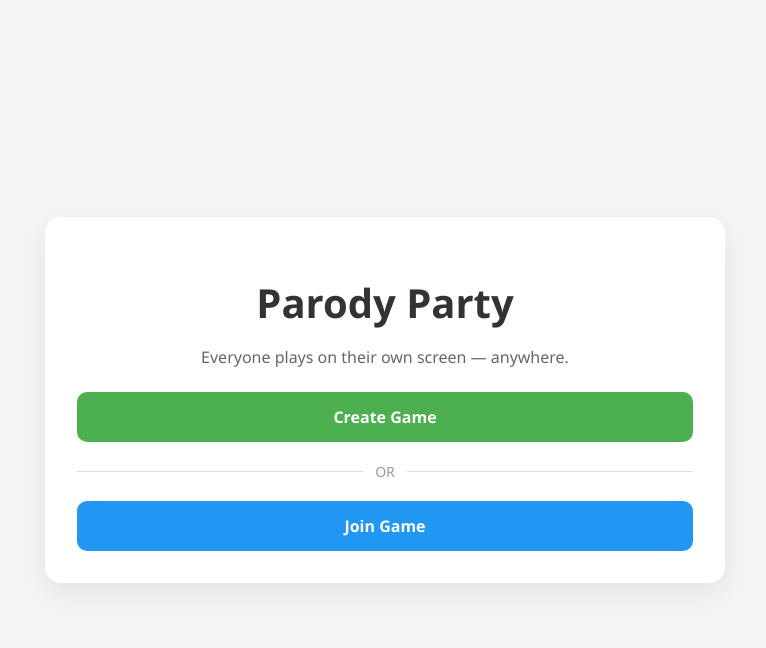
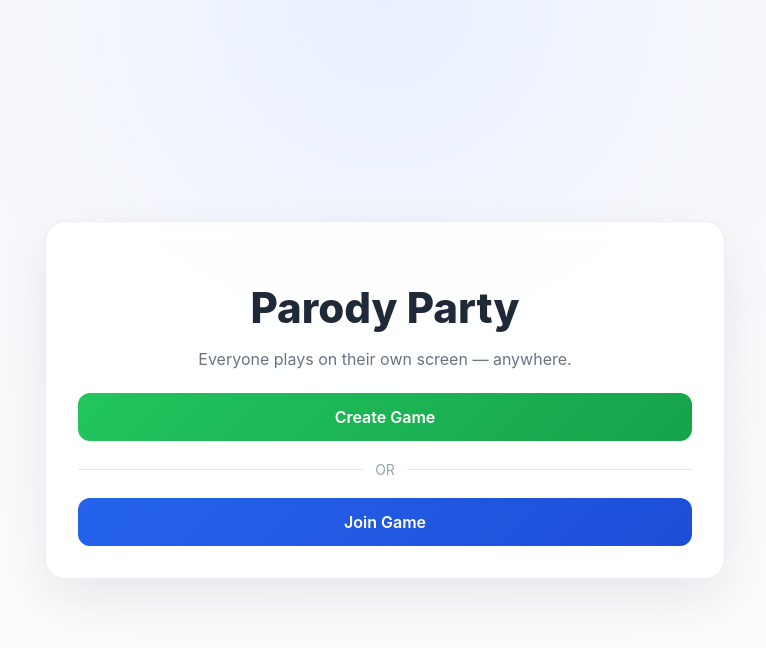
Before and after one commit to WhatsWord1211/ParodyParty, a React (Vite) app: page / in a window 1280 px wide. Shown: the top 648 px of the page, without its empty margins (255-1021 px from the left). Built offline with nearby package versions, Linux system fonts and the light colour scheme.

Commit message:
Modernize UI styling

```diff
--- a/src/styles.css
+++ b/src/styles.css
@@ -4,9 +4,9 @@
 
 body {
   margin: 0;
-  font-family: 'Segoe UI', Tahoma, Geneva, Verdana, sans-serif;
-  background: #f5f5f5;
-  color: #333;
+  font-family: 'Inter', 'Segoe UI', Tahoma, Geneva, Verdana, sans-serif;
+  background: radial-gradient(circle at top, #e8f0ff 0%, #f7f8fb 40%, #ffffff 100%);
+  color: #1f2937;
 }
 
 button,
@@ -23,23 +23,25 @@ input {
 }
 
 .card {
-  background: #fff;
-  border-radius: 16px;
+  background: rgba(255, 255, 255, 0.9);
+  border-radius: 20px;
   padding: 32px;
   width: min(680px, 100%);
-  box-shadow: 0 10px 30px rgba(0, 0, 0, 0.08);
+  box-shadow: 0 20px 50px rgba(15, 23, 42, 0.08);
+  border: 1px solid rgba(148, 163, 184, 0.2);
+  backdrop-filter: blur(10px);
 }
 
 .title {
-  font-size: 40px;
-  font-weight: 700;
+  font-size: 42px;
+  font-weight: 800;
   text-align: center;
   margin-bottom: 8px;
 }
 
 .subtitle {
   text-align: center;
-  color: #666;
+  color: #6b7280;
   margin-bottom: 24px;
 }
 
@@ -47,12 +49,16 @@ input {
   width: 100%;
   padding: 14px 18px;
   border: none;
-  border-radius: 10px;
+  border-radius: 12px;
   font-size: 16px;
   font-weight: 600;
   cursor: pointer;
   color: #fff;
-  transition: transform 0.15s ease, opacity 0.15s ease;
+  transition: transform 0.15s ease, box-shadow 0.2s ease, opacity 0.15s ease;
+}
+
+.button:hover {
+  transform: translateY(-1px);
 }
 
 .button:disabled {
@@ -61,20 +67,21 @@ input {
 }
 
 .button-selected {
-  outline: 3px solid #2e7d32;
+  outline: 3px solid rgba(34, 197, 94, 0.5);
+  box-shadow: 0 10px 20px rgba(34, 197, 94, 0.2);
 }
 .button-primary {
-  background: #4caf50;
+  background: linear-gradient(135deg, #22c55e 0%, #16a34a 100%);
 }
 
 .button-secondary {
-  background: #2196f3;
+  background: linear-gradient(135deg, #2563eb 0%, #1d4ed8 100%);
 }
 
 .button-outline {
-  background: transparent;
-  border: 2px solid #2196f3;
-  color: #2196f3;
+  background: #ffffff;
+  border: 2px solid #bfdbfe;
+  color: #1d4ed8;
 }
 
 .button-row {
@@ -92,7 +99,7 @@ input {
   align-items: center;
   gap: 12px;
   margin: 20px 0;
-  color: #999;
+  color: #94a3b8;
   font-size: 14px;
 }
 
@@ -101,7 +108,7 @@ input {
   content: '';
   height: 1px;
   flex: 1;
-  background: #ddd;
+  background: #e2e8f0;
 }
 
 .input-group {
@@ -118,15 +125,24 @@ input {
 .input {
   width: 100%;
   padding: 12px 14px;
-  border: 1px solid #ddd;
-  border-radius: 10px;
+  border: 1px solid #e2e8f0;
+  border-radius: 12px;
   font-size: 16px;
+  background: #fff;
+  color: #1f2937;
+  box-shadow: 0 6px 12px rgba(15, 23, 42, 0.04);
+}
+
+.input:focus {
+  outline: none;
+  border-color: #93c5fd;
+  box-shadow: 0 0 0 3px rgba(147, 197, 253, 0.4);
 }
 
 .back-link {
   margin-top: 16px;
   text-align: center;
-  color: #666;
+  color: #6b7280;
   cursor: pointer;
 }
 
@@ -139,7 +155,7 @@ input {
   font-size: 28px;
   font-weight: 700;
   letter-spacing: 6px;
-  color: #2196f3;
+  color: #1d4ed8;
 }
 
 .players-list {
@@ -153,13 +169,13 @@ input {
   align-items: center;
   justify-content: space-between;
   padding: 12px;
-  border-radius: 12px;
-  background: #f8f8f8;
+  border-radius: 14px;
+  background: #f8fafc;
   margin-bottom: 10px;
 }
 
 .badge {
-  background: #ffc107;
+  background: #fcd34d;
   padding: 4px 8px;
   border-radius: 6px;
   font-size: 12px;
@@ -167,11 +183,11 @@ input {
 }
 
 .prompt-card {
-  background: #fff;
-  border-radius: 16px;
+  background: #ffffff;
+  border-radius: 18px;
   padding: 20px;
   margin-bottom: 16px;
-  border: 1px solid #eee;
+  border: 1px solid #e2e8f0;
   position: relative;
 }
 
@@ -184,7 +200,7 @@ input {
   align-items: center;
   gap: 10px;
   margin: 10px 0 20px;
-  color: #444;
+  color: #475569;
   font-weight: 600;
 }
 
@@ -206,7 +222,7 @@ input {
 .timer {
   font-size: 22px;
   font-weight: 700;
-  color: #f44336;
+  color: #ef4444;
   margin: 10px 0;
   text-align: center;
 }
@@ -216,16 +232,17 @@ input {
 }
 
 .score-card {
-  background: #fff;
-  border-radius: 12px;
+  background: #ffffff;
+  border-radius: 14px;
   padding: 14px;
   margin-bottom: 12px;
+  border: 1px solid #e2e8f0;
 }
 
 .score-banner {
-  background: #e3f2fd;
-  color: #0d47a1;
-  border-radius: 12px;
+  background: linear-gradient(135deg, #dbeafe 0%, #eef2ff 100%);
+  color: #1e3a8a;
+  border-radius: 14px;
   padding: 12px 16px;
   margin: 12px 0 20px;
   text-align: center;
@@ -245,7 +262,7 @@ input {
   width: 44px;
   height: 44px;
   border-radius: 50%;
-  background: #ff9800;
+  background: linear-gradient(135deg, #f59e0b 0%, #f97316 100%);
   color: #fff;
   font-weight: 700;
   margin: 8px auto 0;
@@ -268,8 +285,8 @@ input {
 
 .qr-scanner {
   margin-top: 16px;
-  border: 1px solid #eee;
-  border-radius: 12px;
+  border: 1px solid #e2e8f0;
+  border-radius: 14px;
   padding: 16px;
 }
 
@@ -285,15 +302,15 @@ input {
 
 .loading-text {
   font-size: 18px;
-  color: #666;
+  color: #6b7280;
 }
 
 .error-text {
-  color: #d32f2f;
+  color: #dc2626;
 }
 
 .error-details {
-  color: #999;
+  color: #94a3b8;
 }
 
 .status-text {
```
